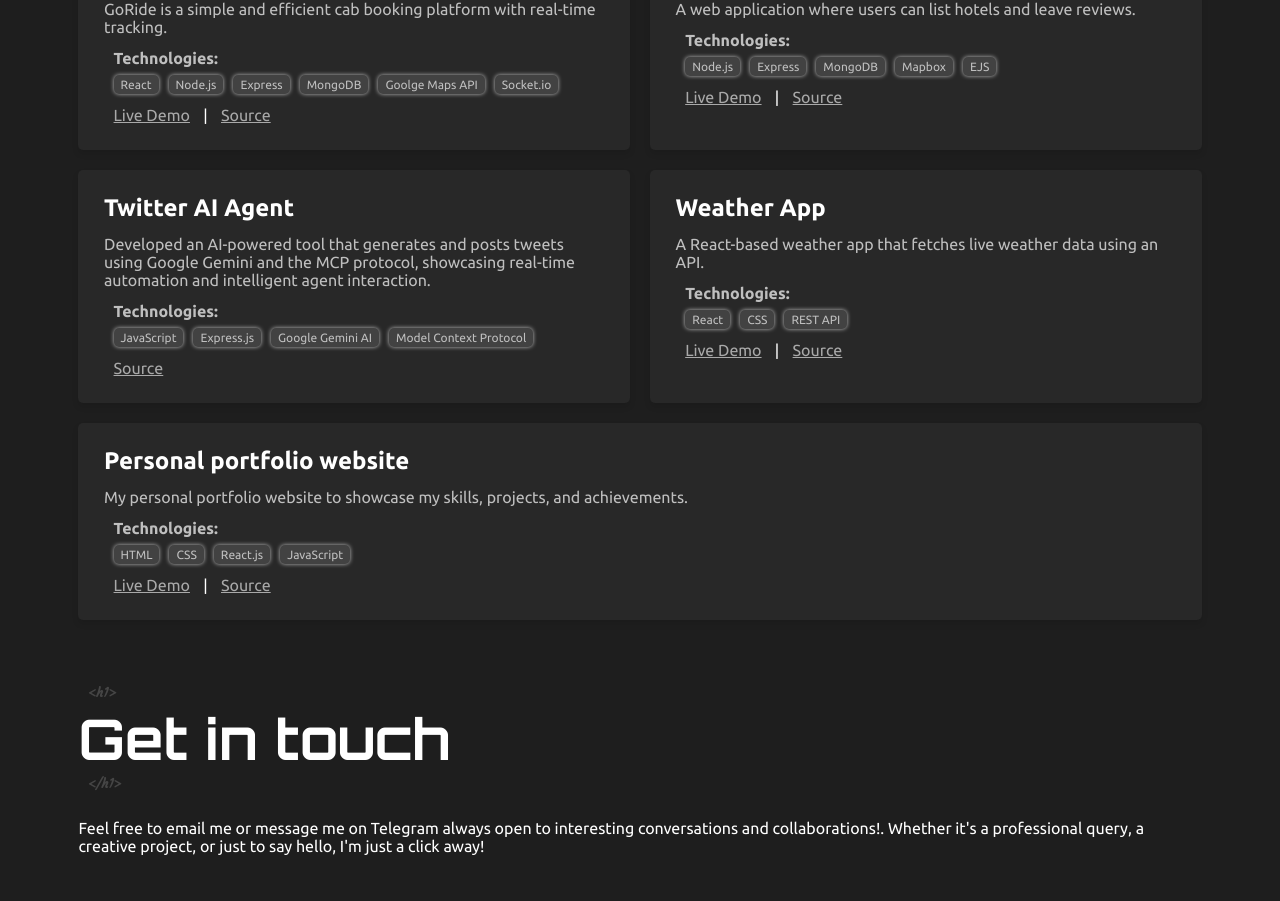
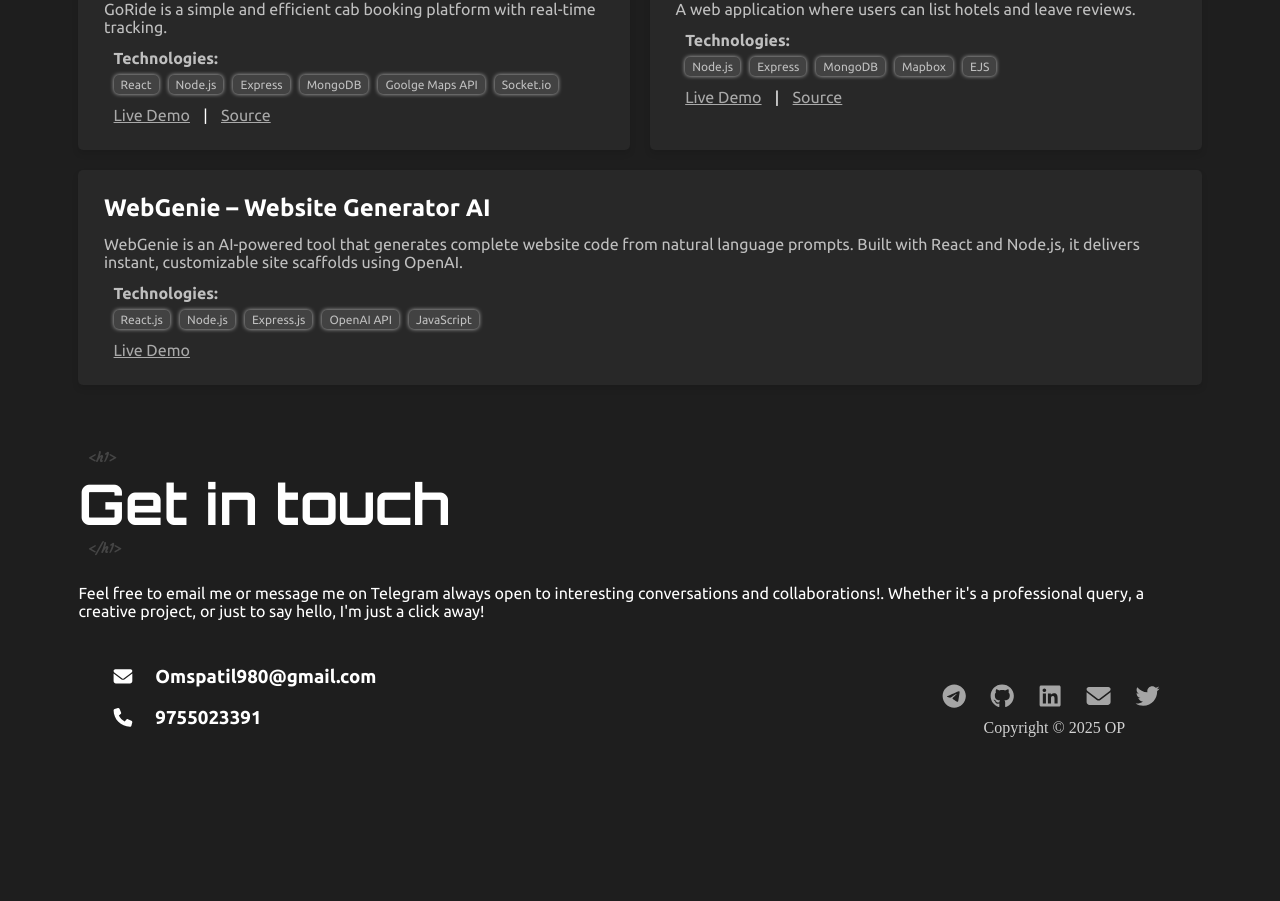
Before and after one commit to om151/Ompatil.dev, a React (Vite) app: page / in a window 1280 px wide. Shown: the part 1436-2337 px from the top of the page. After the commit the page ends 2224 px from the top, so only its background shows below. Built offline with nearby package versions, Linux system fonts and the light colour scheme; a web font is replaced by a local one.

Commit message:
new project add

```diff
--- a/src/components/projectsData.js
+++ b/src/components/projectsData.js
@@ -21,29 +21,16 @@ const projectsData = [
   },
   {
     id:3,
-    name: "Twitter AI Agent",
-    description: "Developed an AI-powered tool that generates and posts tweets using Google Gemini and the MCP protocol, showcasing real-time automation and intelligent agent interaction.",
-    technologies: [ "JavaScript","Express.js" ,"Google Gemini AI","Model Context Protocol " ],
-    githubLink: "https://github.com/om151/twitter-ai-agent",
-    liveLink: "",
-  },
-  {
-    id: 4,
-    name: "Weather App",
-    description:
-      "A React-based weather app that fetches live weather data using an API.",
-    technologies: ["React", "CSS", "REST API"],
-    githubLink: "https://github.com/om151/WeatherApp",
-    liveLink: "https://weatherapp-om151s-projects.vercel.app/",
-  },
-
-  {
-    id:5,
-    name: "Personal portfolio website",
-    description: "My personal portfolio website to showcase my skills, projects, and achievements.",
-    technologies: ["HTML", "CSS", "React.js", "JavaScript"],
-    githubLink: "https://github.com/om151/Ompatil.dev",
-    liveLink: "https://www.ompatil.dev",
+    name: "WebGenie – Website Generator AI",
+    description: `WebGenie is an AI-powered tool that generates complete website code from natural language prompts.
+Built with React and Node.js, it delivers instant, customizable site scaffolds using OpenAI.`,
+    technologies: [  "React.js",
+  "Node.js",
+  "Express.js",
+  "OpenAI API",
+  "JavaScript", ],
+    githubLink: "",
+    liveLink: "https://webgenie-66.vercel.app/",
   },
 
   // {
```
